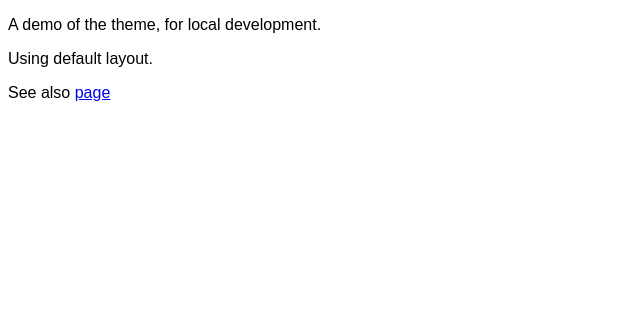
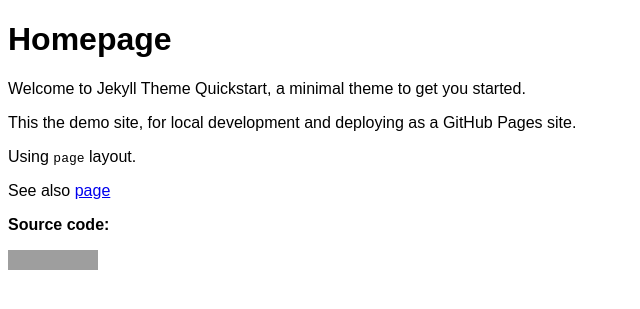
Before and after one commit to MichaelCurrin/jekyll-theme-quickstart, a Jekyll site: the page built from index.md, in a window 1280 px wide. Shown: the top 309 px of the page, without its empty margins (0-640 px from the left). Built offline with Jekyll 4.4.1, drawn with Linux system fonts in a browser that asks for light colours; grey boxes are pictures that could not be loaded.

Commit message:
Update index.md

```diff
--- a/index.md
+++ b/index.md
@@ -1,10 +1,16 @@
 ---
 title: Homepage
-layout: default
+layout: page
 ---
 
-A demo of the theme, for local development.
+Welcome to Jekyll Theme Quickstart, a minimal theme to get you started.
 
-Using default layout.
+This the demo site, for local development and deploying as a GitHub Pages site.
+
+Using `page` layout.
 
 See also [page]({% link page.md %})
+
+**Source code:**
+
+[![MichaelCurrin - jekyll-theme-quickstart](https://img.shields.io/static/v1?label=MichaelCurrin&message=jekyll-theme-quickstart&color=blue&logo=github)](https://github.com/MichaelCurrin/jekyll-theme-quickstart)
```
